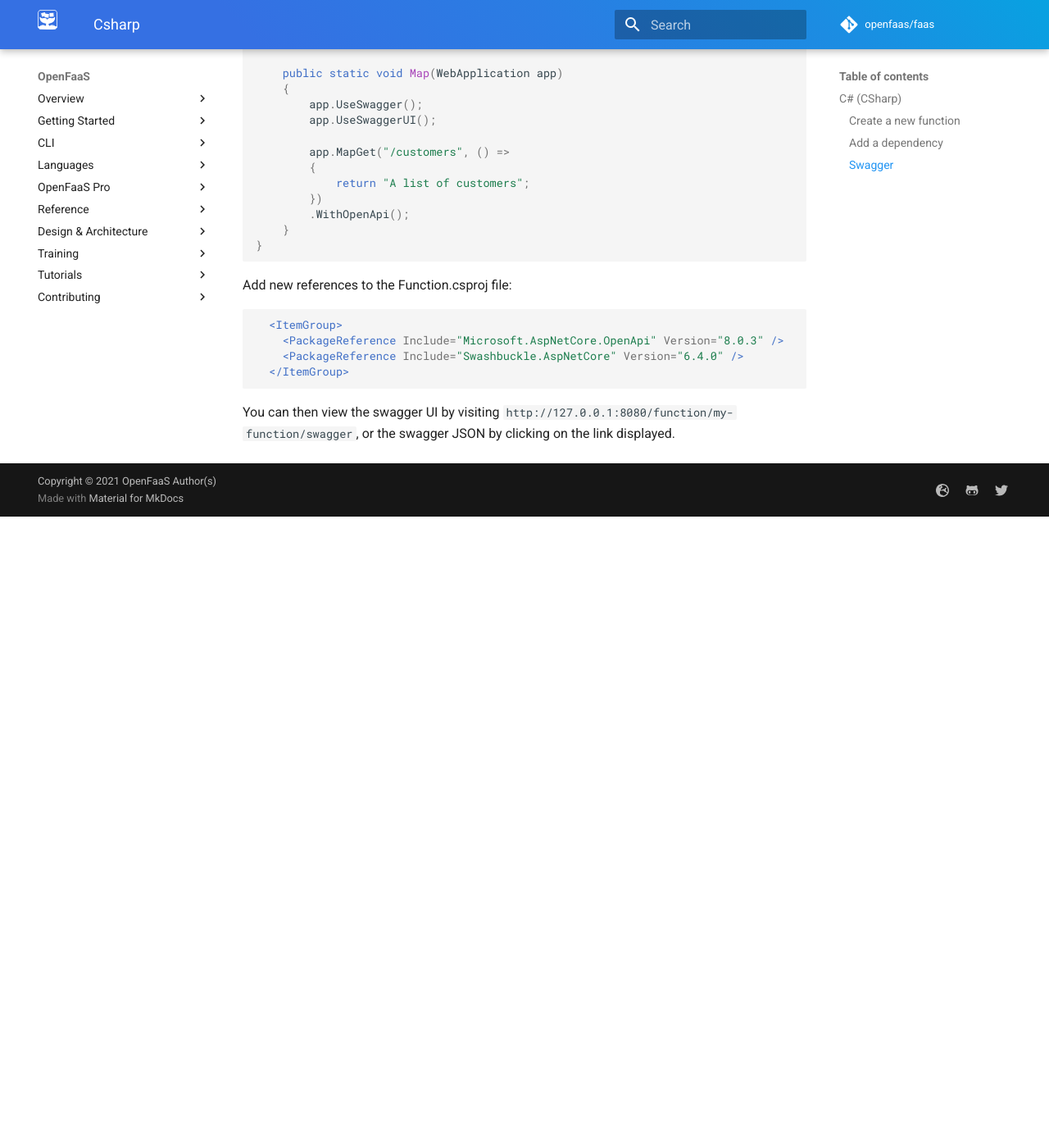
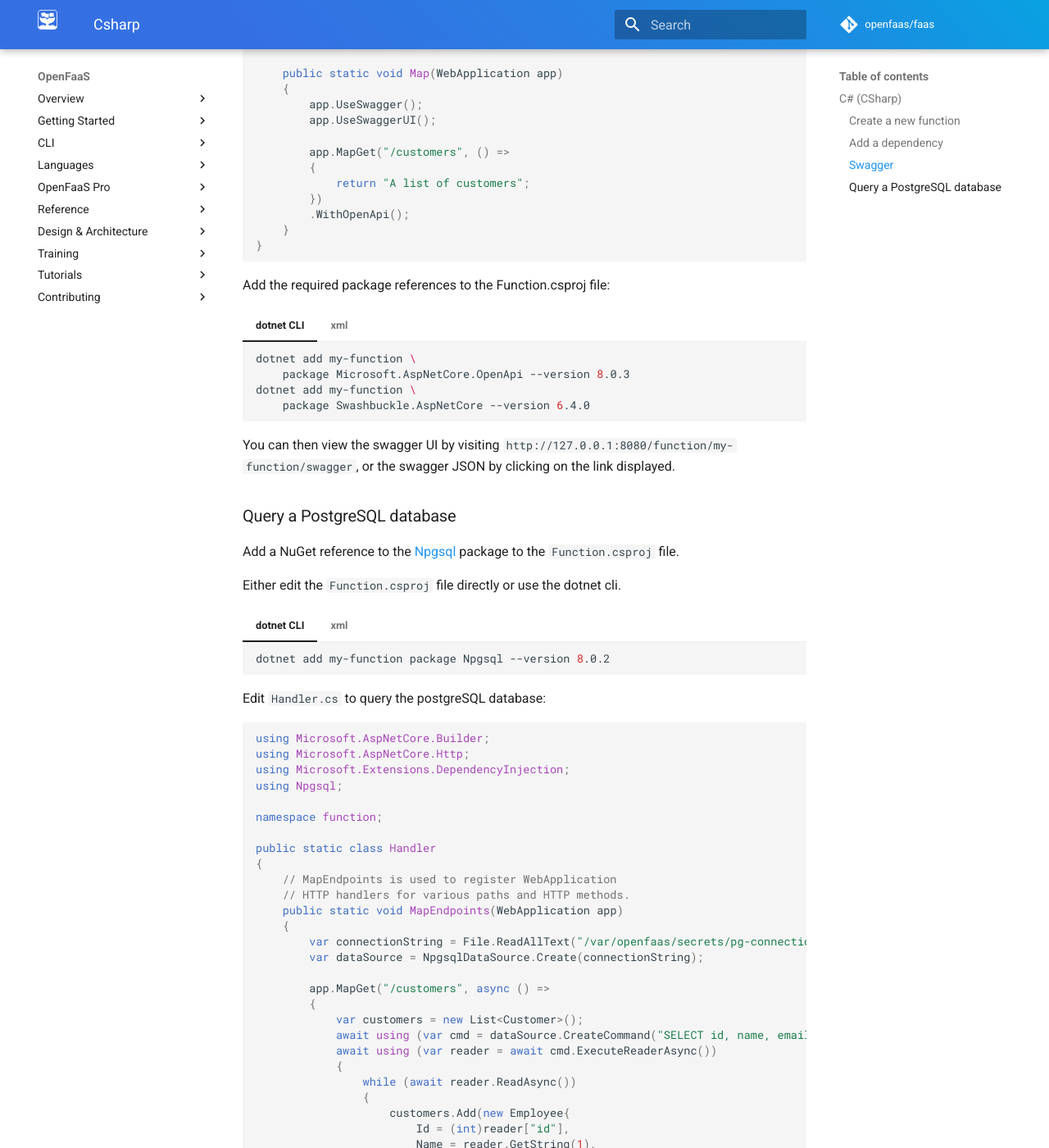
Before and after one commit to openfaas/docs, an MkDocs documentation site: the page built from docs/languages/csharp.md, in a window 1280 px wide and 1400 px high, scrolled down 1051 px. Shown: the whole window at 82% size. Built offline with MkDocs 1.6.1 and Material for MkDocs 9.7.7, drawn with Linux system fonts in a browser that asks for light colours; comment, search, counter and statistics services are not loaded; before the commit the page ends 1681 px from its top, so only the background shows below that; some of the changed text lies outside the part shown.

Commit message:
Add a database example to the csharp language docs
Signed-off-by: Han Verstraete (OpenFaaS Ltd) <han@openfaas.com>

````diff
--- a/docs/languages/csharp.md
+++ b/docs/languages/csharp.md
@@ -18,11 +18,11 @@ faas-cli new \
 
 ### Add a dependency
 
-To manage dependencies, edit the Function.csproj file.
+To manage dependencies, edit the `Function.csproj` file.
 
 ### Swagger
 
-To add Swagger to an endpoint, edit Function.cs and add the following:
+To add Swagger to an endpoint, edit Handler.cs and add the following:
 
 ```csharp
 using Microsoft.AspNetCore.Builder;
@@ -55,13 +55,104 @@ public static class Handler
 }
 ```
 
-Add new references to the Function.csproj file:
+Add the required package references to the Function.csproj file:
 
-```xml
-  <ItemGroup>
-    <PackageReference Include="Microsoft.AspNetCore.OpenApi" Version="8.0.3" />
-    <PackageReference Include="Swashbuckle.AspNetCore" Version="6.4.0" />
-  </ItemGroup>
+=== "dotnet CLI"
+
+    ```bash
+    dotnet add my-function \
+        package Microsoft.AspNetCore.OpenApi --version 8.0.3
+    dotnet add my-function \
+        package Swashbuckle.AspNetCore --version 6.4.0
+    ```
+
+=== "xml"
+
+    ```xml
+    <ItemGroup>
+        <PackageReference Include="Microsoft.AspNetCore.OpenApi" Version="8.0.3" />
+        <PackageReference Include="Swashbuckle.AspNetCore" Version="6.4.0" />
+    </ItemGroup>
+    ```
+
+You can then view the swagger UI by visiting `http://127.0.0.1:8080/function/my-function/swagger`, or the swagger JSON by clicking on the link displayed.
+
+### Query a PostgreSQL database
+
+Add a NuGet reference to the [Npgsql](https://www.nuget.org/packages/Npgsql) package to the `Function.csproj` file.
+
+Either edit the `Function.csproj` file directly or use the dotnet cli.
+
+=== "dotnet CLI"
+
+    ```bash
+    dotnet add my-function package Npgsql --version 8.0.2
+    ```
+
+=== "xml"
+
+    ```xml
+    <ItemGroup>
+        <PackageReference Include="Npgsql" Version="8.0.2" />
+    </ItemGroup>
+    ```
+
+Edit `Handler.cs` to query the postgreSQL database:
+
+```c#
+using Microsoft.AspNetCore.Builder;
+using Microsoft.AspNetCore.Http;
+using Microsoft.Extensions.DependencyInjection;
+using Npgsql;
+
+namespace function;
+
+public static class Handler
+{
+    // MapEndpoints is used to register WebApplication
+    // HTTP handlers for various paths and HTTP methods.
+    public static void MapEndpoints(WebApplication app)
+    {
+        var connectionString = File.ReadAllText("/var/openfaas/secrets/pg-connection");
+        var dataSource = NpgsqlDataSource.Create(connectionString);
+
+        app.MapGet("/customers", async () =>
+        {
+            var customers = new List<Customer>();
+            await using (var cmd = dataSource.CreateCommand("SELECT id, name, email FROM customer"))
+            await using (var reader = await cmd.ExecuteReaderAsync())
+            {
+                while (await reader.ReadAsync())
+                {
+                    customers.Add(new Employee{
+                        Id = (int)reader["id"],
+                        Name = reader.GetString(1),
+                        Email = reader.GetString(2)
+                    });
+                }
+            }
+            return Results.Ok(customers);
+        });
+    }
+
+    // MapServices can be used to configure additional
+    // WebApplication services
+    public static void MapServices(IServiceCollection services)
+    {
+    }
+}
+
+public class Customer {
+    public int Id { get; set; }
+    public string? Name { get; set; }
+    public string? Email { get; set; }
+}
 ```
 
-You can then view the swagger UI by visiting `http://127.0.0.1:8080/function/my-function/swagger`, or the swagger JSON by clicking on the link displayed.
+The functions reads the PostgreSQL connection string from an [OpenFaaS secret](/reference/secrets/). Make sure the secret is created and [referenced](/reference/yaml/#function-secure-secrets) in the `stack.yml` file before deploying the function.
+
+The connection string for Postgres should be formatted like this:
+
+```
+Host=postgresql;Username=postgres;Password=mysecretpassword;Database=postgres
+```
````
